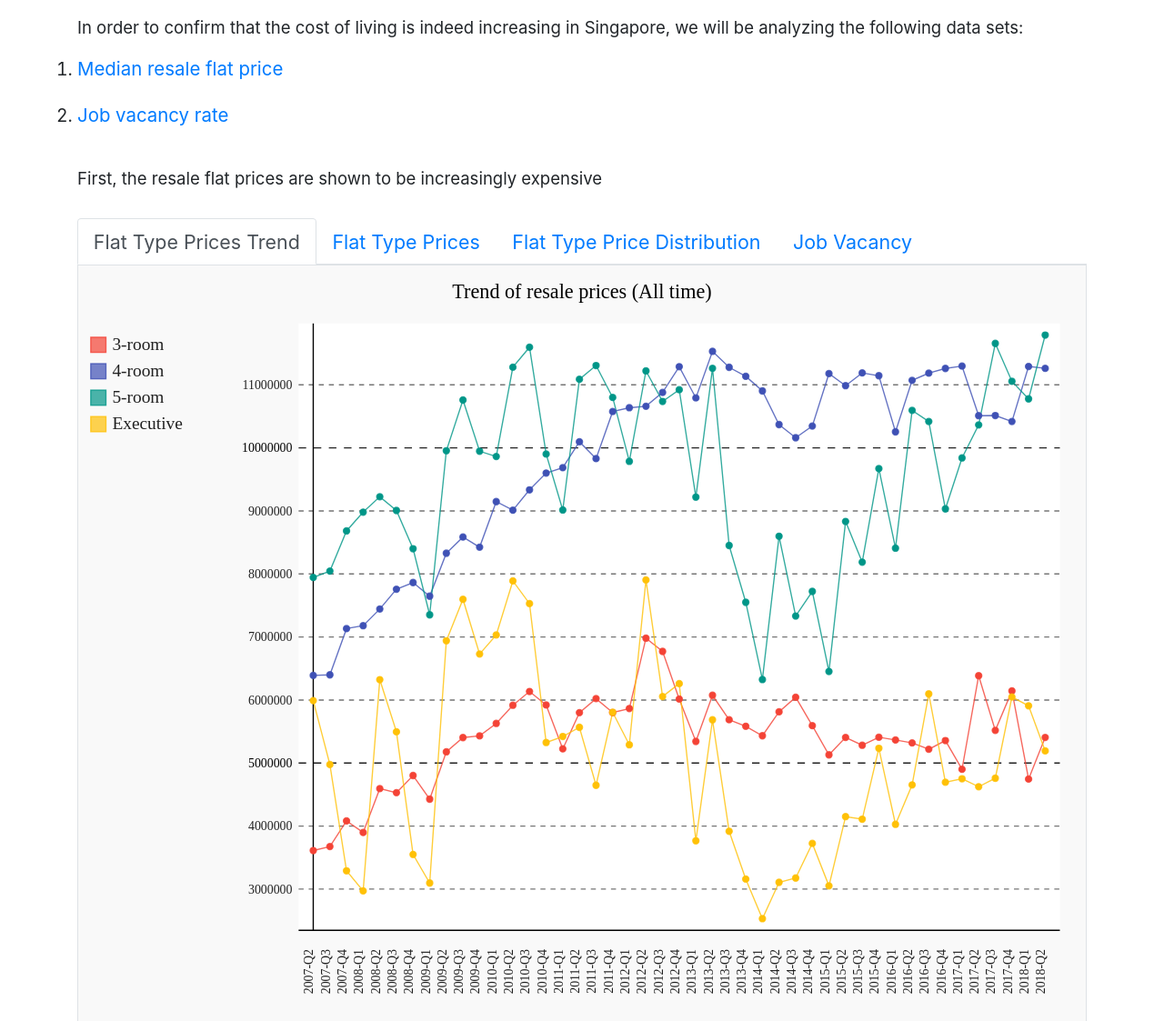
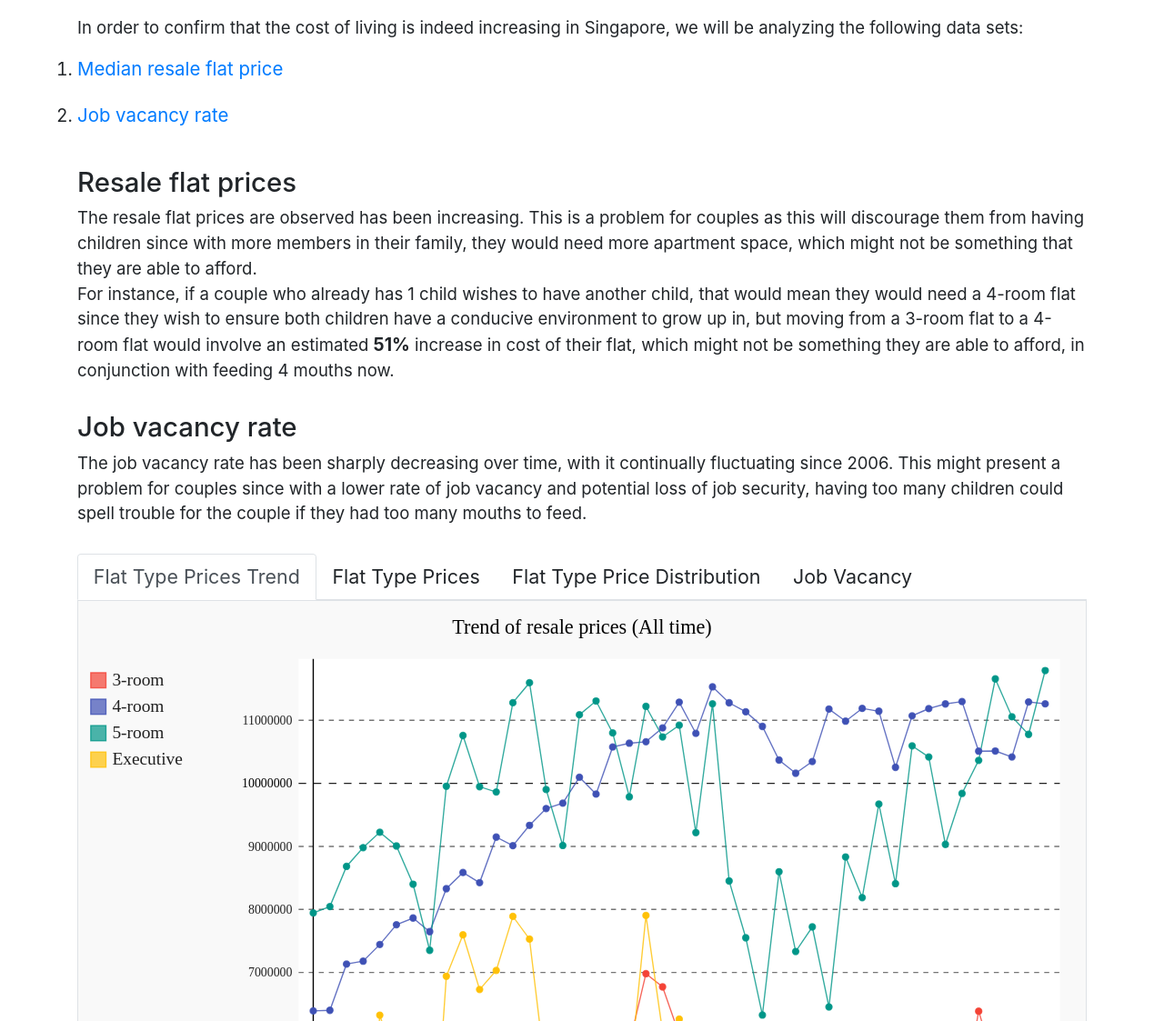
Before and after one commit to woojiahao/pds-analysis, a Flask app: page /cost_of_living in a window 1280 px wide. Shown: the part 411-1534 px from the top of the page at 91% size. Run offline with Flask 2, Linux system fonts and the light colour scheme; some libraries are stand-ins or nearby versions; some web fonts are replaced.

Commit message:
fixed refresh page on tab click and completed cost of living page

```diff
--- a/app/static/css/styles.css
+++ b/app/static/css/styles.css
@@ -31,3 +31,7 @@ h3, .gallery {
 ol:not(:last-child) {
     margin-bottom: 40px;
 }
+
+a {
+    cursor: pointer;
+}
--- a/app/templates/base.html
+++ b/app/templates/base.html
@@ -37,6 +37,7 @@
             navItems[i].classList.remove('active');
         }
         document.querySelector('#' + toSwitch + '-tab').classList.add('active');
+        return false;
     }
 </script>
 
--- a/app/templates/correlation_live_birth_enrolment.html
+++ b/app/templates/correlation_live_birth_enrolment.html
@@ -30,13 +30,13 @@
 				<a onclick="switchPlots('original')"
 				   id="original-tab"
 				   class="nav-link active"
-				   href="#">Original</a>
+				   >Original</a>
 			</li>
 			<li class="nav-item">
 				<a onclick="switchPlots('fixed')"
 				   id="fixed-tab"
 				   class="nav-link"
-				   href="#">Fixed</a>
+				   >Fixed</a>
 			</li>
 		</ul>
 		<div class="charts">
--- a/app/templates/cost_of_living.html
+++ b/app/templates/cost_of_living.html
@@ -39,8 +39,22 @@
 			   target="_blank">Job vacancy rate</a>
 		</li>
 	</ol>
+	<h3>Resale flat prices</h3>
 	<p>
-		First, the resale flat prices are shown to be increasingly expensive
+		The resale flat prices are observed has been increasing. This is a problem for couples as this will
+		discourage them from having children since with more members in their family, they would need more apartment
+		space, which might not be something that they are able to afford.
+		<br>
+		For instance, if a couple who already has 1 child wishes to have another child, that would mean they would need
+		a 4-room flat since they wish to ensure both children have a conducive environment to grow up in, but moving
+		from a 3-room flat to a 4-room flat would involve an estimated <strong>51%</strong> increase in cost of their
+		flat, which might not be something they are able to afford, in conjunction with feeding 4 mouths now.
+	</p>
+	<h3>Job vacancy rate</h3>
+	<p>
+		The job vacancy rate has been sharply decreasing over time, with it continually fluctuating since 2006. This
+		might present a problem for couples since with a lower rate of job vacancy and potential loss of job security,
+		having too many children could spell trouble for the couple if they had too many mouths to feed.
 	</p>
 {% endblock %}
 {% block gallery %}
@@ -49,26 +63,22 @@
 			<li class="nav-item">
 				<a onclick="switchPlots('trend')"
 				   id="trend-tab"
-				   class="nav-link active"
-				   href="#">Flat Type Prices Trend</a>
+				   class="nav-link active">Flat Type Prices Trend</a>
 			</li>
 			<li class="nav-item">
 				<a onclick="switchPlots('prices')"
 				   id="prices-tab"
-				   class="nav-link"
-				   href="#">Flat Type Prices</a>
+				   class="nav-link">Flat Type Prices</a>
 			</li>
 			<li class="nav-item">
 				<a onclick="switchPlots('distribution')"
 				   id="distribution-tab"
-				   class="nav-link"
-				   href="#">Flat Type Price Distribution</a>
+				   class="nav-link">Flat Type Price Distribution</a>
 			</li>
 			<li class="nav-item">
 				<a onclick="switchPlots('job-vacancy')"
 				   id="job-vacancy-tab"
-				   class="nav-link"
-				   href="#">Job Vacancy</a>
+				   class="nav-link">Job Vacancy</a>
 			</li>
 		</ul>
 		<div class="charts">
--- a/app/templates/live_births.html
+++ b/app/templates/live_births.html
@@ -81,13 +81,13 @@
 				<a onclick="switchPlots('line')"
 				   id="line-tab"
 				   class="nav-link active"
-				   href="#">Line</a>
+				>Line</a>
 			</li>
 			<li class="nav-item">
 				<a onclick="switchPlots('bar')"
 				   id="bar-tab"
 				   class="nav-link"
-				   href="#">Bar</a>
+				>Bar</a>
 			</li>
 		</ul>
 		<div class="charts">
--- a/app/templates/occupation.html
+++ b/app/templates/occupation.html
@@ -35,13 +35,13 @@
 				<a onclick="switchPlots('line')"
 				   id="line-tab"
 				   class="nav-link active"
-				   href="#">Line</a>
+				   >Line</a>
 			</li>
 			<li class="nav-item">
 				<a onclick="switchPlots('bar')"
 				   id="bar-tab"
 				   class="nav-link"
-				   href="#">Bar</a>
+				   >Bar</a>
 			</li>
 		</ul>
 		<div class="charts">
```
Also changed, not shown: app/templates/effects.html (+3 -6 lines).
